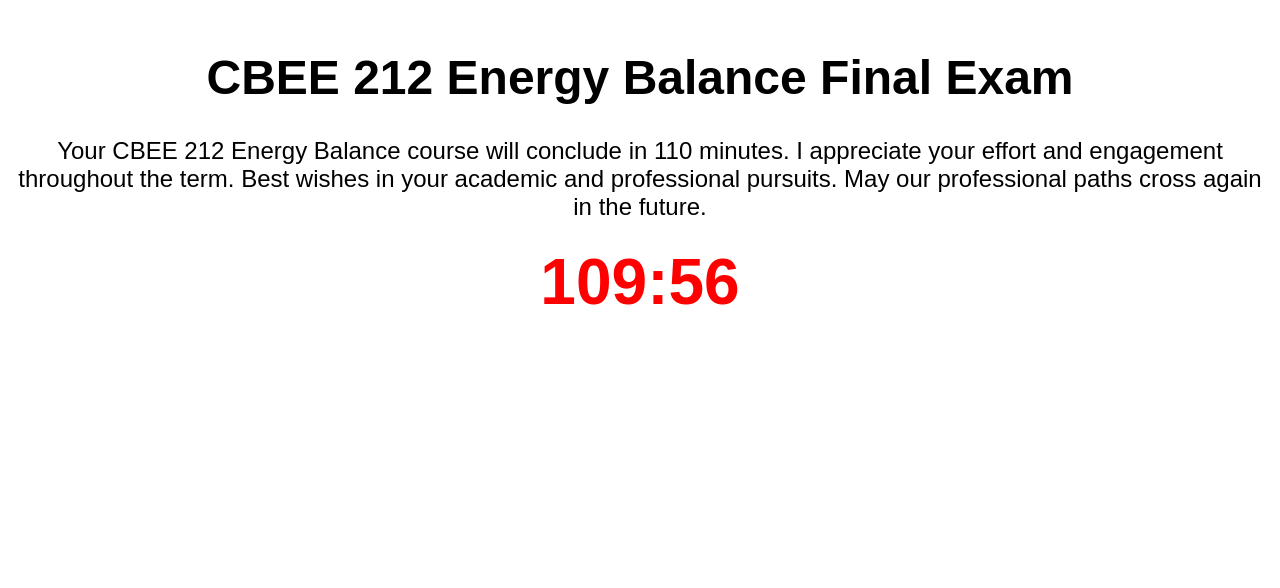
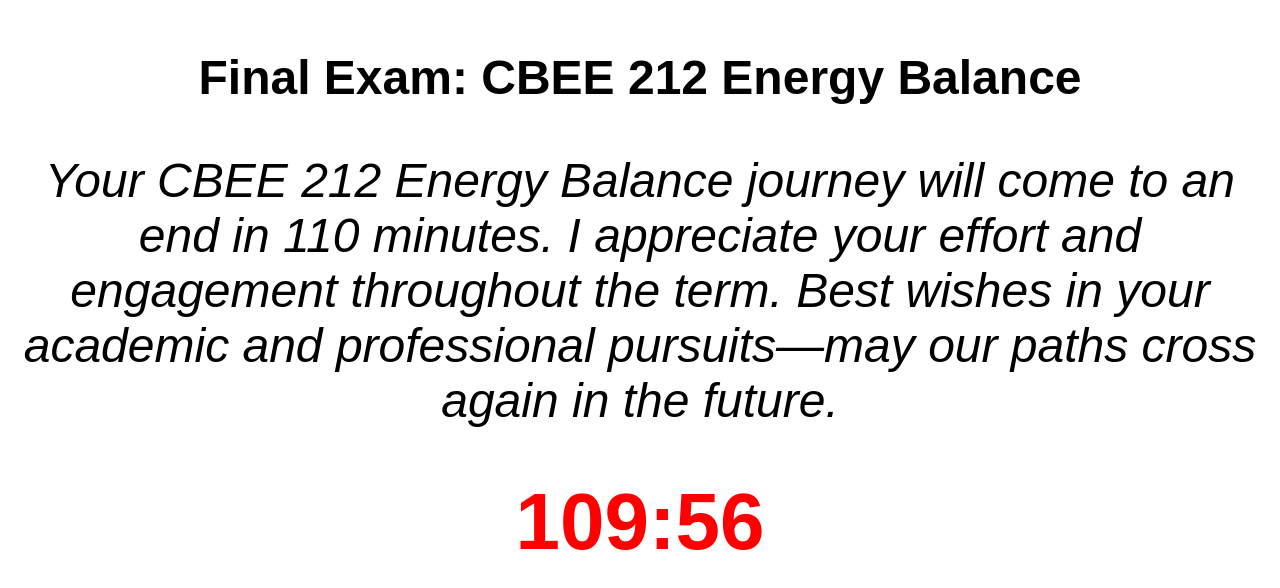
Before and after one commit to yuanzheliang/EXAM-Countdown, a plain HTML site: page index.html in a window 1280 px wide. Drawn offline with Linux system fonts and the light colour scheme.

Commit message:
Update index.html

```diff
--- a/index.html
+++ b/index.html
@@ -14,10 +14,11 @@
             font-size: 3em;
         }
         p {
-            font-size: 1.5em;
+            font-size: 3em;
+            font-style: italic;
         }
         #countdown {
-            font-size: 4em;
+            font-size: 5em;
             font-weight: bold;
             color: red;
             margin-top: 20px;
@@ -48,8 +49,8 @@
     </script>
 </head>
 <body>
-    <h1>CBEE 212 Energy Balance Final Exam</h1>
-    <p>Your CBEE 212 Energy Balance course will conclude in 110 minutes. I appreciate your effort and engagement throughout the term. Best wishes in your academic and professional pursuits. May our professional paths cross again in the future.</p>
+    <h1>Final Exam: CBEE 212 Energy Balance</h1>
+    <p>Your CBEE 212 Energy Balance journey will come to an end in 110 minutes. I appreciate your effort and engagement throughout the term. Best wishes in your academic and professional pursuits—may our paths cross again in the future.</p>
     <div id="countdown">110:00</div>
 </body>
 </html>
```
